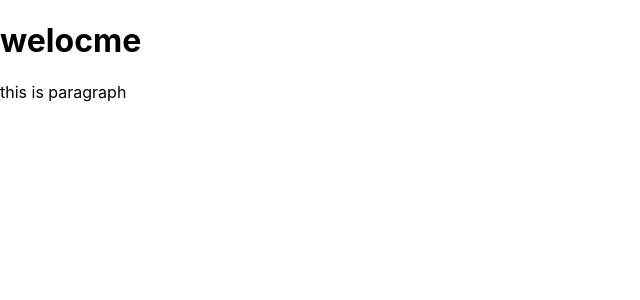
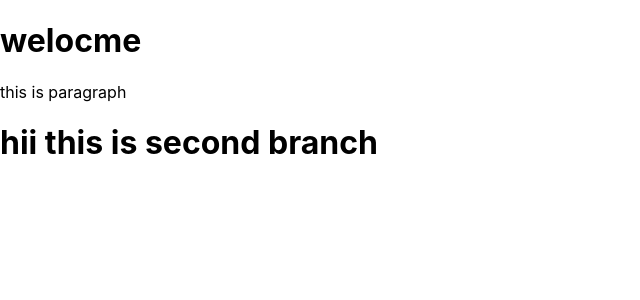
Before and after one commit to moolraaj/sparkweb-site, a React (Create React App) app: page / in a window 1280 px wide. Shown: the top 300 px of the page, without its empty margins (0-640 px from the left). Built offline with nearby package versions, Linux system fonts and the light colour scheme.

Commit message:
second branch

```diff
--- a/src/App.js
+++ b/src/App.js
@@ -6,6 +6,7 @@ function App() {
     <>
     <h1>welocme</h1>
     <p>this is paragraph</p>
+    <h1>hii this is second branch</h1>
 
 
     </>
```
